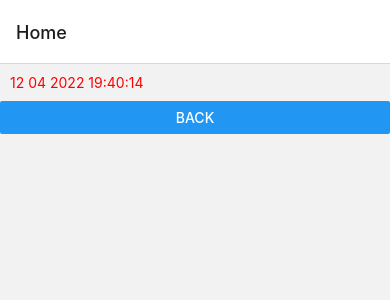
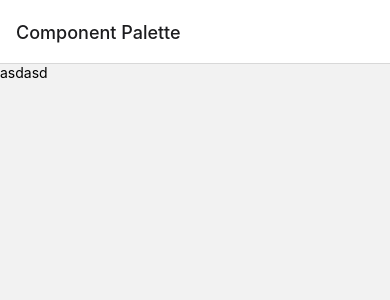
Before and after one commit to noragami0/AlarmSystem, a React Native app: screen / in a window 390 px wide. Shown: the top 300 px of the page. Built offline with nearby package versions, Linux system fonts and the light colour scheme.

Commit message:
feat: crete palette screen

```diff
--- a/src/navigation/AppNavigation.js
+++ b/src/navigation/AppNavigation.js
@@ -5,6 +5,7 @@ import HomeScreen from '../screens/User/HomeScreen/HomeScreen';
 import ProfileScreen from '../screens/User/ProfileScreen/ProfileScreen';
 import {RouteNames, navigationRef} from './navigationUtils';
 import {DEFAULT_SCREEN} from '../utils/constants';
+import ComponentPaletteScreen from '../screens/Palettes/ComponentPalette/ComponentPaletteScreen';
 
 const Stack = createNativeStackNavigator();
 
@@ -18,6 +19,11 @@ const screens = [
         name: RouteNames.PROFILE,
         component: ProfileScreen,
         options: {title: 'Profile'},
+    },
+    {
+        name: RouteNames.COMPONENT_PALETTE,
+        component: ComponentPaletteScreen,
+        options: {title: 'Component Palette'},
     },
 ];
 
--- a/src/navigation/navigationUtils.js
+++ b/src/navigation/navigationUtils.js
@@ -1,6 +1,7 @@
 import {createNavigationContainerRef} from '@react-navigation/native';
 
 export const RouteNames = {
+    COMPONENT_PALETTE: 'COMPONENT_PALETTE',
     HOME: 'HOME',
     PROFILE: 'PROFILE',
 };
--- /dev/null
+++ b/src/screens/Palettes/ComponentPalette/ComponentPaletteScreen.js
@@ -0,0 +1,10 @@
+import React from 'react';
+import {Text} from 'react-native';
+
+function ComponentPaletteScreen() {
+    return (
+        <Text>asdasd</Text>
+    );
+}
+
+export default ComponentPaletteScreen;
--- a/src/screens/User/HomeScreen/HomeScreen.js
+++ b/src/screens/User/HomeScreen/HomeScreen.js
@@ -2,7 +2,7 @@ import React from 'react';
 import {View, Button} from 'react-native';
 import DateTime from '../../../components/DateTime';
 import {NavigationUtils, RouteNames} from '../../../navigation/navigationUtils';
-
+// TODO: remove this screen from every where, if no need, after design
 function HomeScreen() {
     return (
         <View>
--- a/src/screens/User/ProfileScreen/ProfileScreen.js
+++ b/src/screens/User/ProfileScreen/ProfileScreen.js
@@ -1,7 +1,7 @@
 import React from 'react';
 import {Button} from 'react-native';
 import {NavigationUtils, RouteNames} from '../../../navigation/navigationUtils';
-
+// TODO: remove this screen from every where, if no need, after design
 function ProfileScreen() {
     return (
         <Button
--- a/src/utils/constants.js
+++ b/src/utils/constants.js
@@ -1,3 +1,3 @@
 import {RouteNames} from '../navigation/navigationUtils';
 
-export const DEFAULT_SCREEN = RouteNames.HOME;
+export const DEFAULT_SCREEN = RouteNames.COMPONENT_PALETTE;
```
